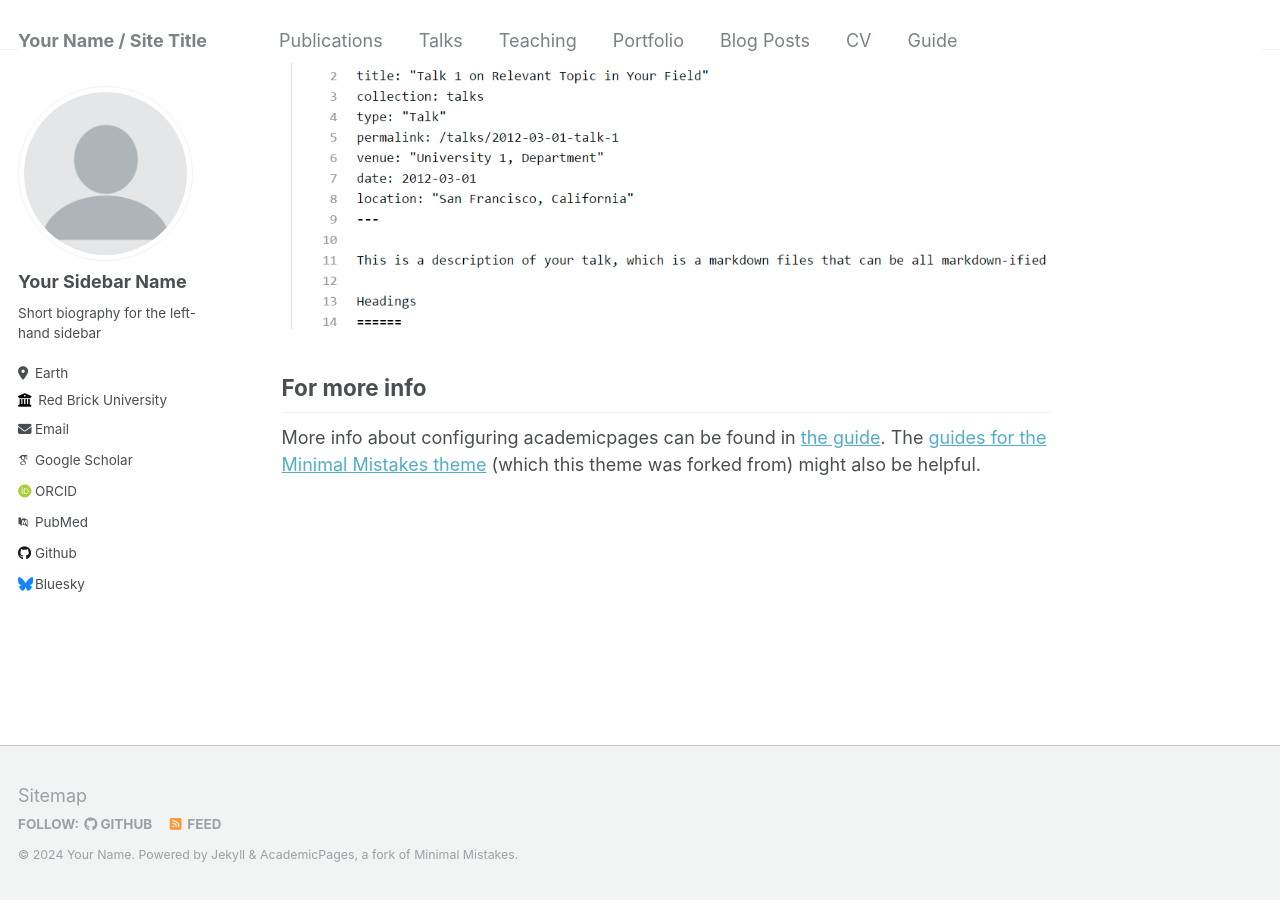
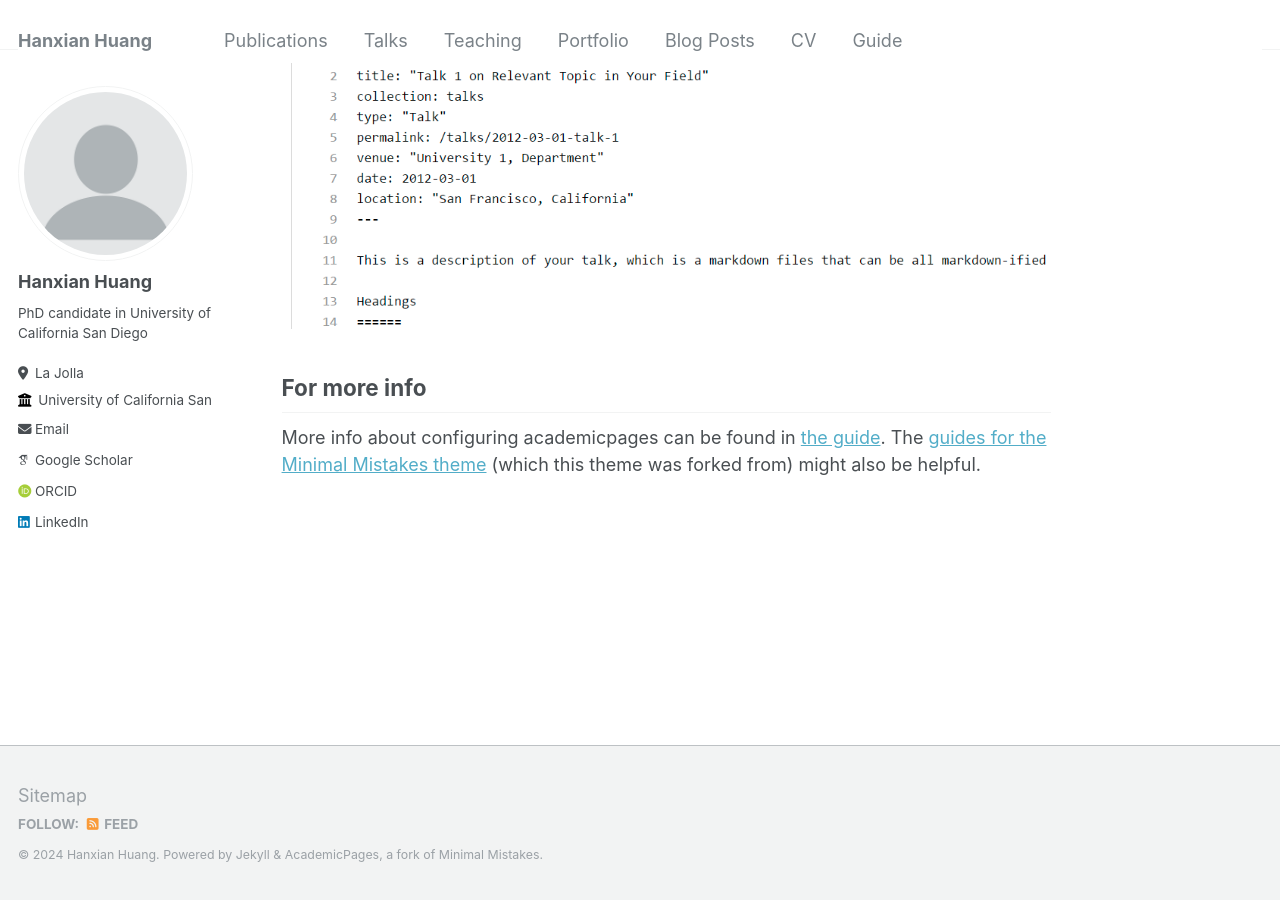
Before and after one commit to Hanxian97/Hanxian97.github.io, a Jekyll site: the page built from _pages/about.md, in a window 1280 px wide and 900 px high, scrolled down 2640 px. Built offline with Jekyll 4.4.1, drawn with Linux system fonts in a browser that asks for light colours; some web fonts are replaced.

Commit message:
Update _config.yml

```diff
--- a/_config.yml
+++ b/_config.yml
@@ -8,11 +8,11 @@
 
 # Basic Site Settings
 locale                   : "en-US"
-title                    : "Your Name / Site Title"
-title_separator          : "-"
-name                     : &name "Your Name"
+title                    : "Hanxian Huang"
+title_separator          : "PhD Candidate"
+name                     : &name "Hanxian Huang"
 description              : &description "personal description"
-url                      : https://academicpages.github.io # the base hostname & protocol for your site e.g. "https://mmistakes.github.io"
+url                      : https://Hanxian97.github.io # the base hostname & protocol for your site e.g. "https://mmistakes.github.io"
 baseurl                  : "" # the subpath of your site, e.g. "/blog"
 repository               : "academicpages/academicpages.github.io"
 
@@ -22,59 +22,59 @@ repository               : "academicpages/academicpages.github.io"
 author:
   # Biographic information
   avatar           : "profile.png"
-  name             : "Your Sidebar Name"
+  name             : "Hanxian Huang"
   pronouns         : # example: "she/her"
-  bio              : "Short biography for the left-hand sidebar"
-  location         : "Earth"
-  employer         : "Red Brick University"
+  bio              : "PhD candidate in University of California San Diego"
+  location         : "La Jolla"
+  employer         : "University of California San Diego"
   uri              : # URL
-  email            : "none@example.org"
+  email            : "hah008@ucsd.edu"
 
   # Academic websites
-  arxiv            : # URL - Update with the correct link to your profile
-  googlescholar    : "https://scholar.google.com/citations?user=PS_CX0AAAAAJ"
-  impactstory      : # URL
-  orcid            : "http://orcid.org/yourorcidurl"
-  pubmed           : "https://www.ncbi.nlm.nih.gov/pubmed/?term=john+snow"
-  researchgate     : # URL
+  #arxiv            : # URL - Update with the correct link to your profile
+  googlescholar    : "https://scholar.google.com/citations?user=u42NO0sAAAAJ"
+  #impactstory      : # URL
+  orcid            : "https://orcid.org/0000-0001-6338-3289"
+  DBLP           : "https://dblp.org/pid/226/3834.html"
+  linkedin     : "https://www.linkedin.com/in/hanxian-huang-729503169/"
 
   # Repositories and software development
-  bitbucket        : # Username - Update with your username on the site
-  codepen          : # Username
-  dribbble         : # Username
-  github           : "academicpages"
-  kaggle           : # Username
-  stackoverflow    : # User number or user number and name (i.e., use "1" or "1/jeff-atwood")
+  #bitbucket        : # Username - Update with your username on the site
+  #codepen          : # Username
+  #dribbble         : # Username
+  #github           : "academicpages"
+  #kaggle           : # Username
+  #stackoverflow    : # User number or user number and name (i.e., use "1" or "1/jeff-atwood")
 
   # Social media
-  bluesky          : "bsky.app" # Replace this with you Bluesky username
-  facebook         : # Username
-  flickr           : # Username
-  foursquare       : # Username
-  goodreads        : # Username
-  google_plus      : # Username
-  keybase          : # Username
-  instagram        : # Username
-  lastfm           : # Username
-  linkedin         : # Username
-  mastodon         : # URL
-  medium           : # URL
-  pinterest        : # Username
-  soundcloud       : # Username
-  steam            : # Username
-  telegram         : # URL
-  tumblr           : # Username
-  twitter          : # Username for X / Twitter
-  vine             : # Username
-  weibo            : # Username
-  wikipedia        : # Username
-  xing             : # Username
-  youtube          : # Username
-  zhihu            : # URL
+  #bluesky          : "bsky.app" # Replace this with you Bluesky username
+  #facebook         : # Username
+  #flickr           : # Username
+  #foursquare       : # Username
+  #goodreads        : # Username
+  #google_plus      : # Username
+  #keybase          : # Username
+  #instagram        : # Username
+  #lastfm           : # Username
+  #linkedin         : # Username
+  #mastodon         : # URL
+  #medium           : # URL
+  #pinterest        : # Username
+  #soundcloud       : # Username
+  #steam            : # Username
+  #telegram         : # URL
+  #tumblr           : # Username
+  #twitter          : # Username for X / Twitter
+  #vine             : # Username
+  #weibo            : # Username
+  #wikipedia        : # Username
+  #xing             : # Username
+  #youtube          : # Username
+  #zhihu            : # URL
 
 
 # Site Settings
-teaser                   :  # filename of teaser fallback teaser image placed in /images/, .e.g. "500x300.png"
+#teaser                   :  # filename of teaser fallback teaser image placed in /images/, .e.g. "500x300.png"
 breadcrumbs              : false # true, false (default)
 words_per_minute         : 160
 future                   : true
```
